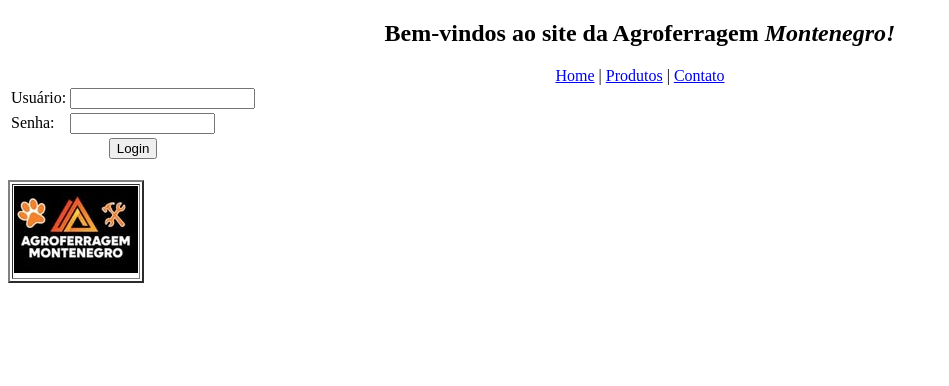
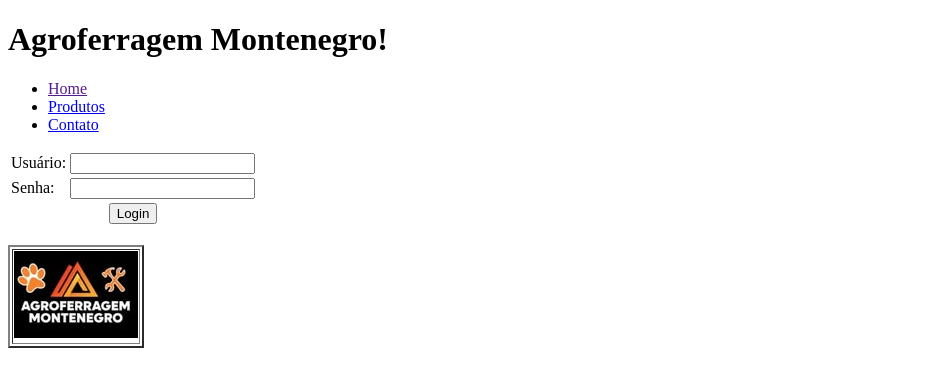
Before and after one commit to Eduardofbarreto/agromontenegro, a plain HTML site: page index.html in a window 1280 px wide. Shown: the whole page, without its empty margins (0-949 px from the left). Drawn offline with Linux system fonts and the light colour scheme.

Commit message:
menu vertical

```diff
--- a/index.html
+++ b/index.html
@@ -3,17 +3,21 @@
 <head>
     <meta charset="UTF-8">
     <meta name="viewport" content="width=device-width, initial-scale=1.0">
+
     <title>Página Inicial</title>
 </head>
 <body>
 
-    <h2 style="text-align: center;">Bem-vindos ao site da Agroferragem <strong><em>Montenegro!</em></strong></h2>
-
-    <nav style="text-align: center;">
-        <a href="#">Home</a> |
-        <a href="produtos.html">Produtos</a> |
-        <a href="contato.html">Contato</a>
-    </nav>
+    <header>
+        <h1>Agroferragem <strong>Montenegro!</strong></h1>
+        <nav>
+            <ul>
+                <li><a href="">Home</a></li>
+                <li><a href="produtos.html">Produtos</a></li>
+                <li><a href="contato.html">Contato</a></li>
+            </ul>
+        </nav>
+    </header>
 
     <div class="login-box">
         <form>
@@ -24,7 +28,7 @@
                 </tr>
                 <tr>
                     <td><label for="password">Senha:</label></td>
-                    <td><input type="password" id="password" name="password" size="15"></td>
+                    <td><input type="password" id="password" name="password" size="20"></td>
                 </tr>
                 <tr>
                     <td colspan="2" style="text-align: center;"><button type="submit">Login</button></td>
```
